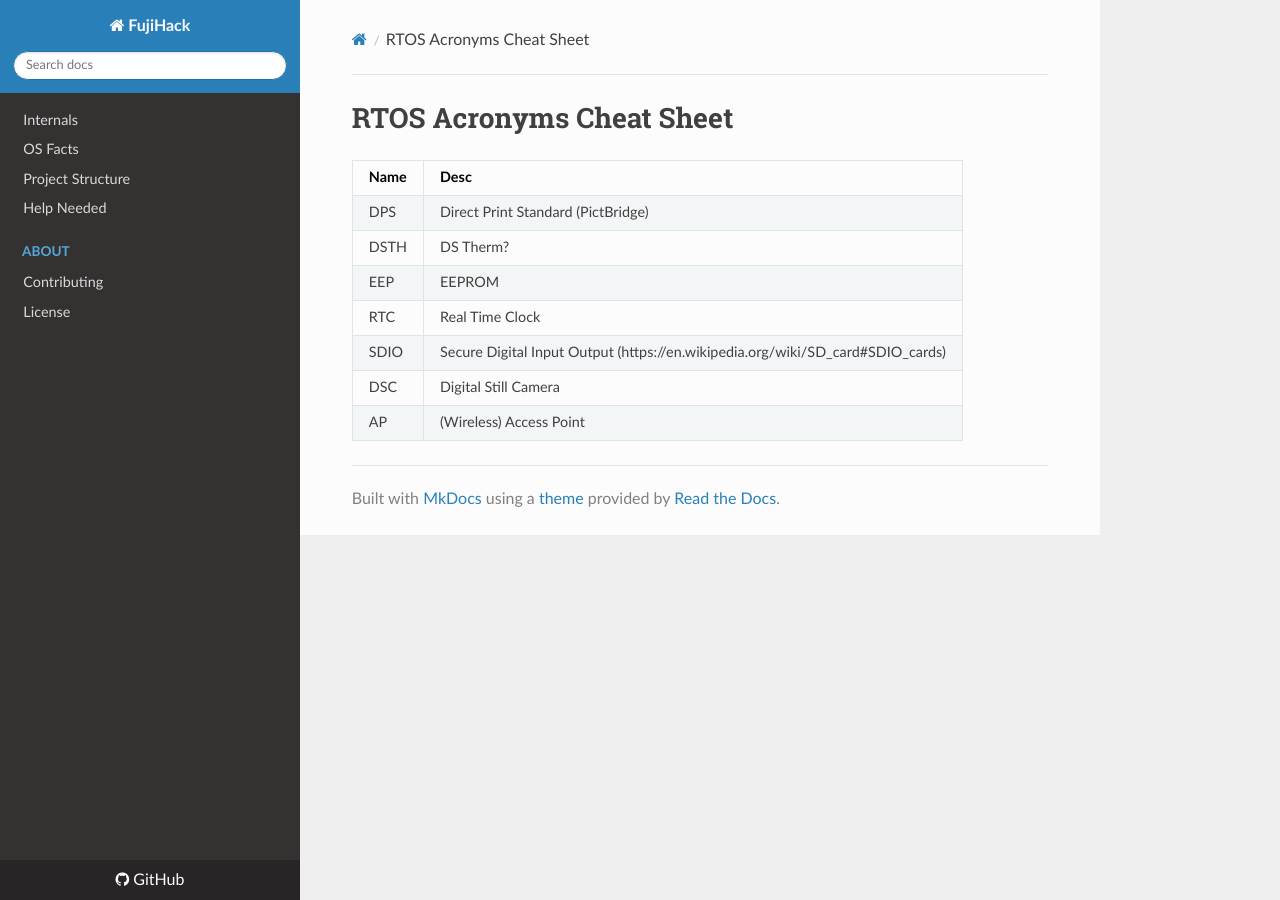
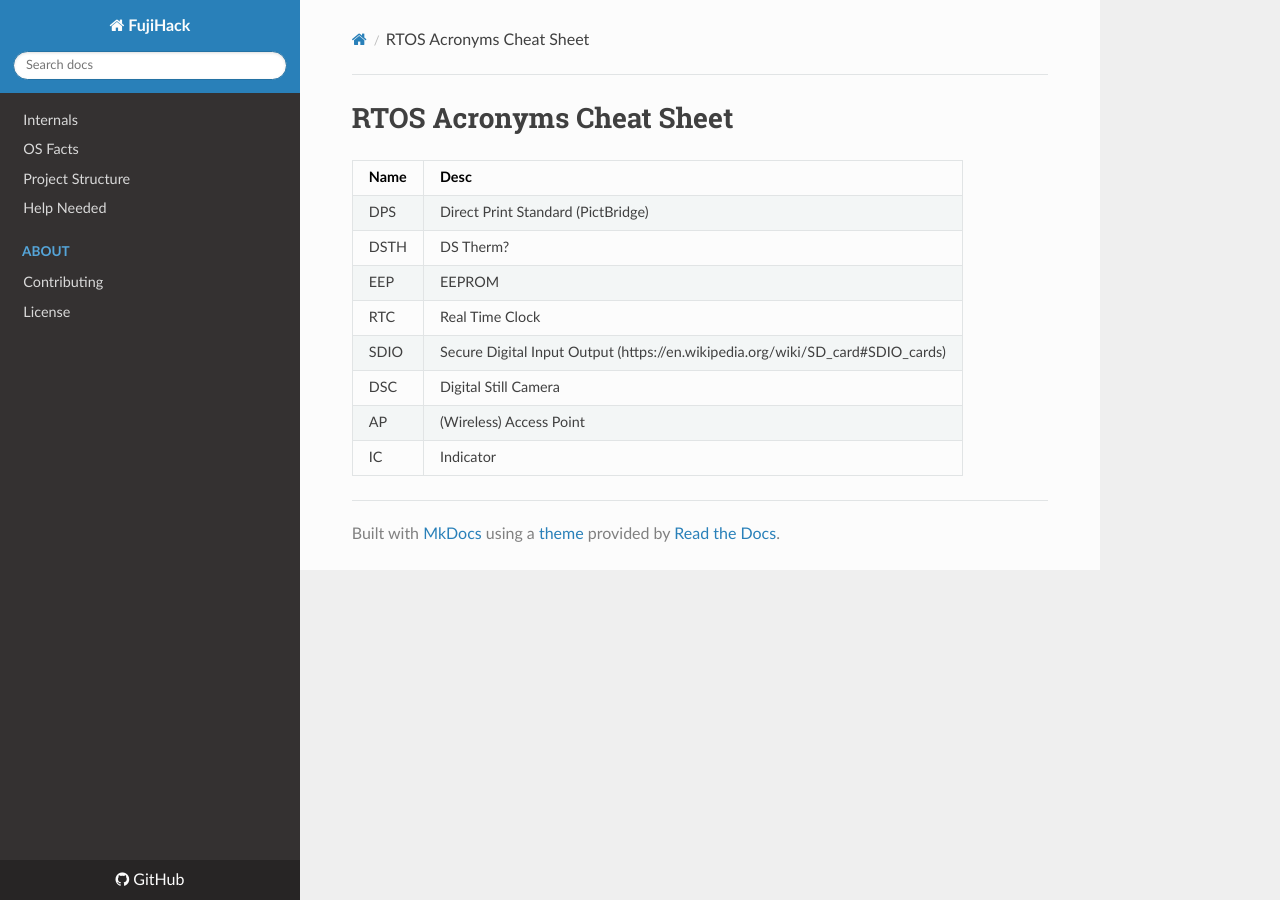
Before and after one commit to fujihack/wiki, an MkDocs documentation site: the page built from docs/words.md, in a window 1280 px wide. Built offline with MkDocs 1.6.1, drawn with Linux system fonts in a browser that asks for light colours; nearby versions of some CDN libraries.

Commit message:
Update words.md

```diff
--- a/docs/words.md
+++ b/docs/words.md
@@ -8,3 +8,4 @@
 | SDIO | Secure Digital Input Output (https://en.wikipedia.org/wiki/SD_card#SDIO_cards)|
 | DSC | Digital Still Camera |
 | AP | (Wireless) Access Point |
+| IC | Indicator |
```
